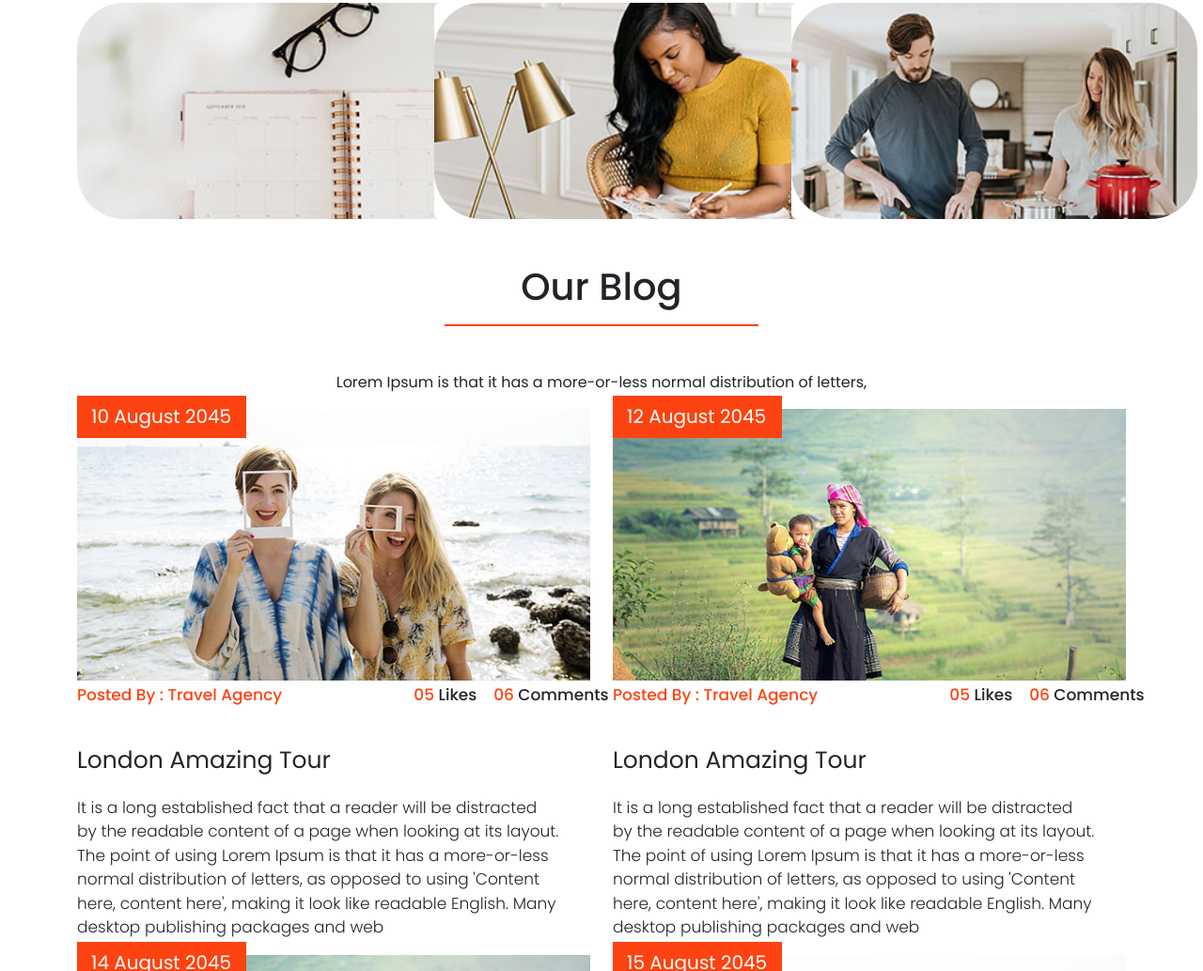
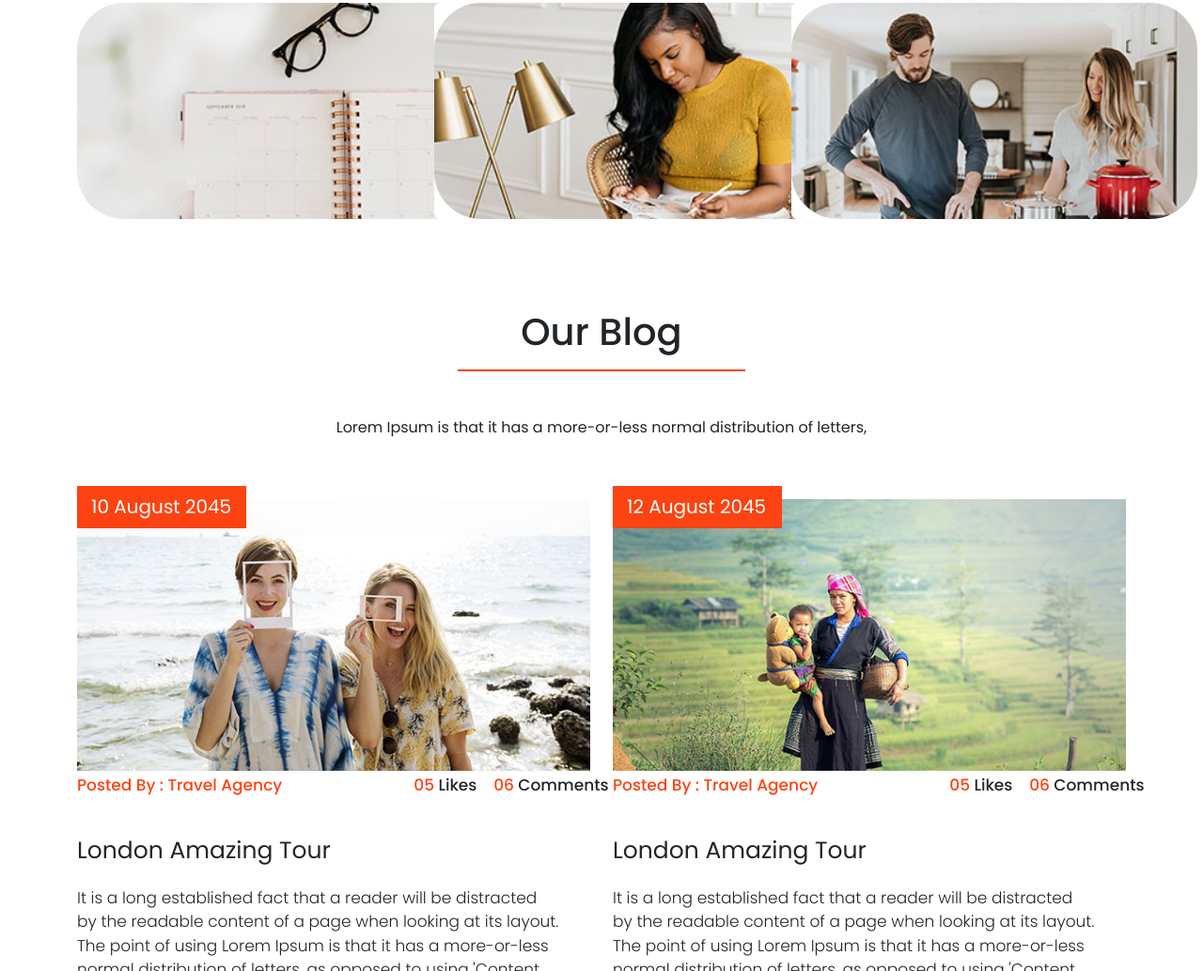
Before and after one commit to nawin1998/BOOCIC, a plain HTML site: page index.html in a window 1280 px wide. Shown: the part 2847-3880 px from the top of the page at 94% size. Drawn offline with nearby package versions, Linux system fonts and the light colour scheme.

Commit message:
Add files via upload

```diff
--- a/index.html
+++ b/index.html
@@ -204,7 +204,7 @@
         </section>
         <section class="blogcontainer" id="Blog">
             <div class="container">
-                <div class="row">
+                <div class="row p-5">
                     <div class="col-md-12 blo">
                         <h1 class="mt-5">Our Blog</h1>
                         <div class="line2 mt-3"></div>
```
